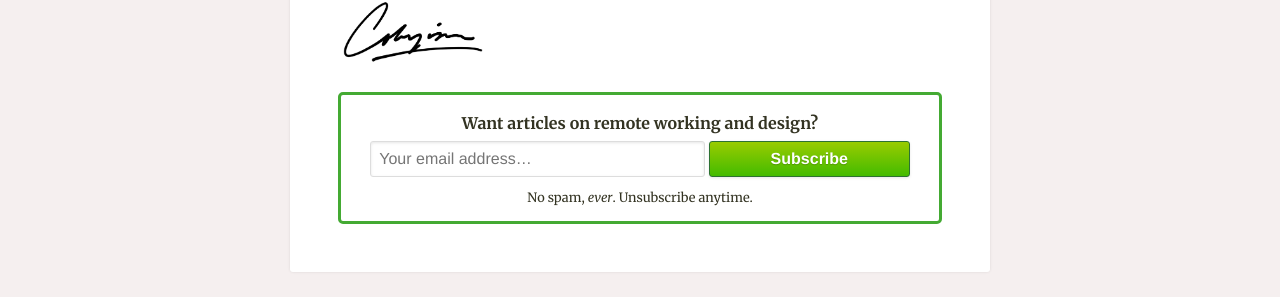
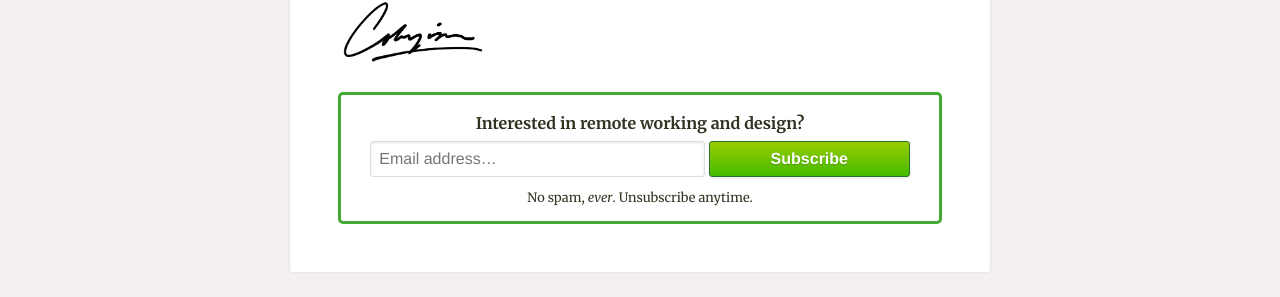
Before and after one commit to cobyism/archived-cobyism.github.io, a Jekyll site: the page built from index.md, in a window 1280 px wide. Shown: the part 664-961 px from the top of the page. Built offline with Jekyll 4.4.1, drawn with Linux system fonts in a browser that asks for light colours; nearby versions of some CDN libraries; comment, search, counter and statistics services are not loaded.

Commit message:
more tweaks to newsletter form

```diff
--- a/_includes/newsletter_signup.html
+++ b/_includes/newsletter_signup.html
@@ -1,9 +1,15 @@
 {% if page.title != "Thanks!" %}
 <form class="newsletter-form" action="//cobyism.us9.list-manage.com/subscribe/post?u=341a4fbf966755b040b1c9800&amp;id=bf12621953" method="post" target="_blank">
 
-  <div class="newsletter-form-heading">Want articles on remote&nbsp;working and&nbsp;design?</div>
+  <div class="newsletter-form-heading">
+    {% if page.is_post %}
+      Want more articles on remote&nbsp;working and&nbsp;design?
+    {% else %}
+      Interested in remote&nbsp;working and&nbsp;design?
+    {% endif %}
+  </div>
 
-  <input type="email" name="EMAIL" id="mce-EMAIL" placeholder="Your email address…">
+  <input type="email" name="EMAIL" id="mce-EMAIL" placeholder="Email address…">
 
   <!-- real people should not fill this in and expect good things - do not remove this or risk form bot signups-->
   <div style="position: absolute; left: -5000px;"><input type="text" name="b_341a4fbf966755b040b1c9800_bf12621953" tabindex="-1" value=""></div>
```
